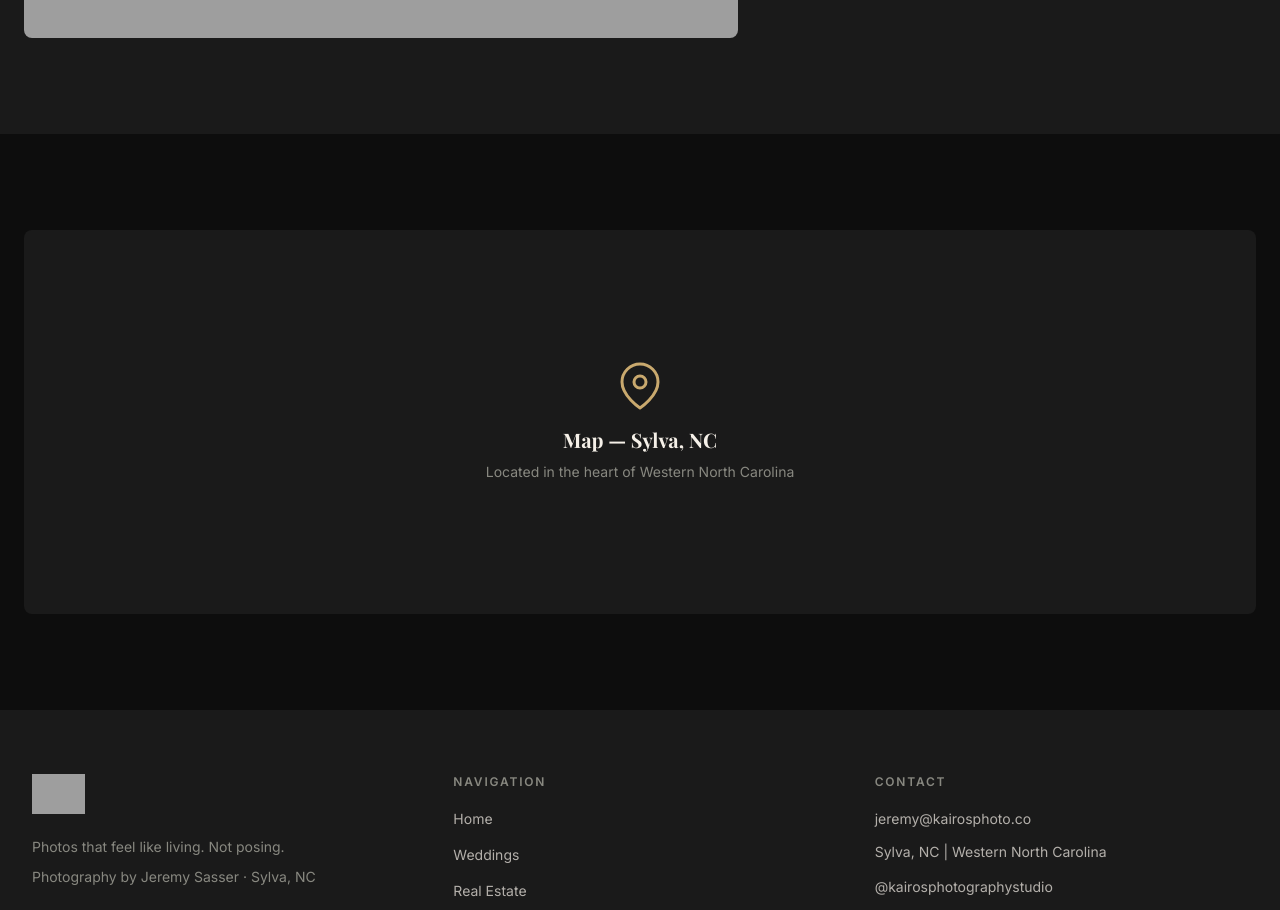
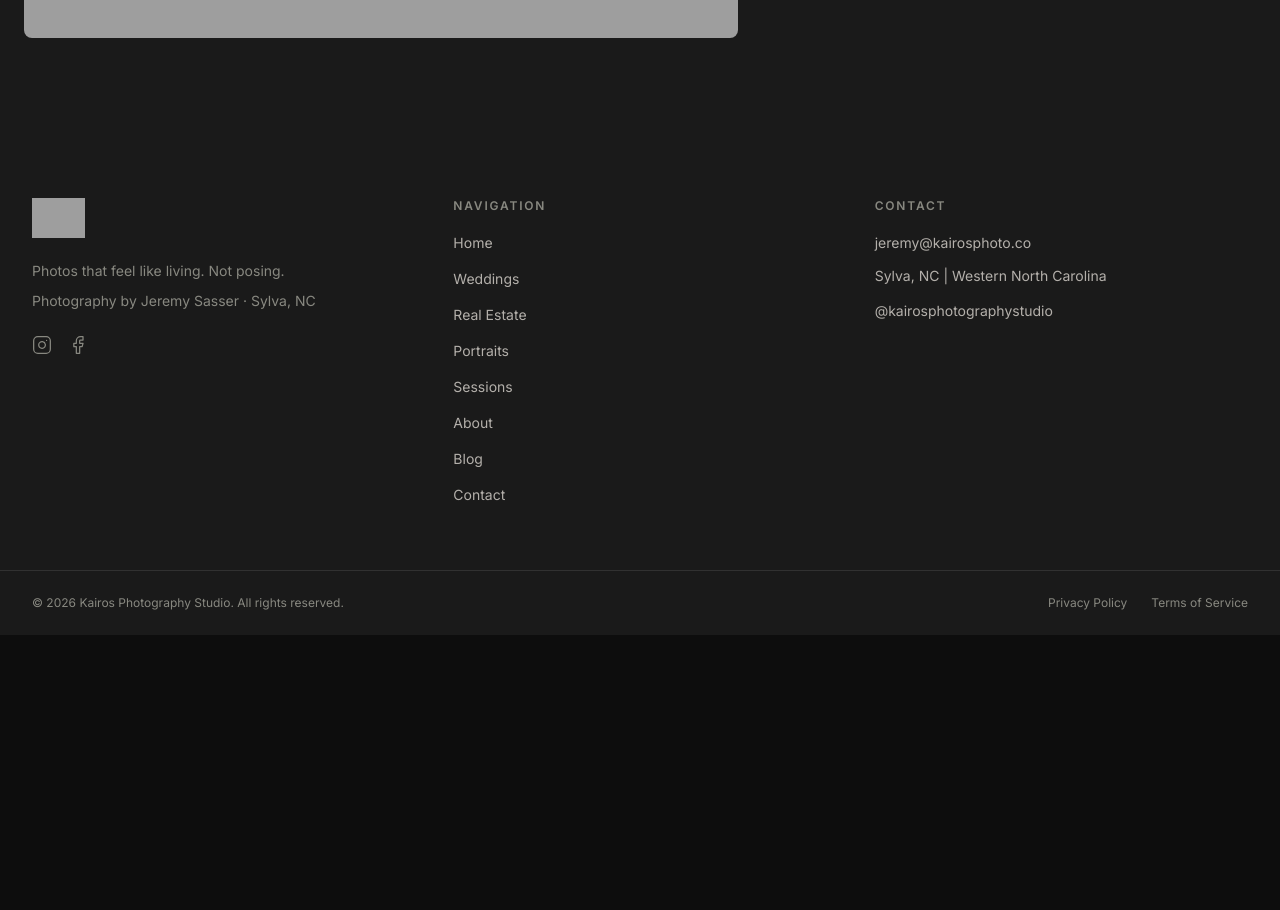
Before and after one commit to jcsasser1/kairos-photo, a Next.js app: page /contact in a window 1280 px wide. Shown: the part 1360-2270 px from the top of the page. After the commit the page ends 1995 px from the top, so only its background shows below. Built offline with nearby package versions, Linux system fonts and the light colour scheme; grey boxes are pictures that could not be loaded.

Commit message:
Remove map placeholder section from contact page

```diff
--- a/app/contact/page.tsx
+++ b/app/contact/page.tsx
@@ -186,26 +186,6 @@ export default function ContactPage() {
           </div>
         </div>
       </section>
-
-      {/* ================================================================= */}
-      {/* 3. Map Placeholder                                                 */}
-      {/* ================================================================= */}
-      <section className="bg-primary py-20 md:py-24">
-        <div className="mx-auto max-w-7xl px-6">
-          <AnimatedSection>
-            <div className="flex h-80 items-center justify-center rounded-lg bg-secondary md:h-96">
-              <div className="text-center">
-                <svg width="48" height="48" viewBox="0 0 24 24" fill="none" stroke="currentColor" strokeWidth="1.5" strokeLinecap="round" strokeLinejoin="round" className="mx-auto text-accent">
-                  <path d="M21 10c0 7-9 13-9 13s-9-6-9-13a9 9 0 0 1 18 0z" />
-                  <circle cx="12" cy="10" r="3" />
-                </svg>
-                <p className="mt-4 font-serif text-xl font-bold text-text-primary">Map &mdash; Sylva, NC</p>
-                <p className="mt-2 font-sans text-sm text-text-muted">Located in the heart of Western North Carolina</p>
-              </div>
-            </div>
-          </AnimatedSection>
-        </div>
-      </section>
     </>
   );
 }
```
